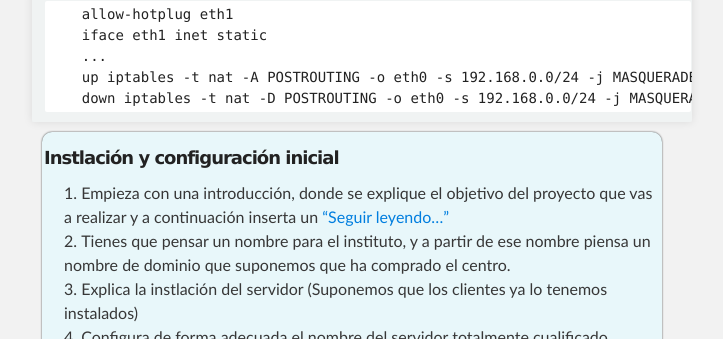
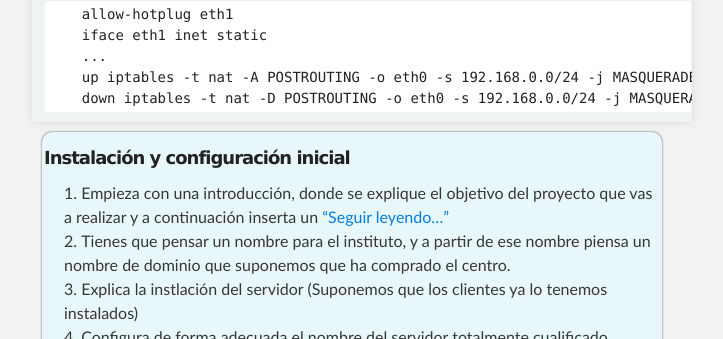
Before and after one commit to josedom24/josedom24.github.io, a Jekyll site: the page built from mod/serviciosgm/proyecto2.md, in a window 1280 px wide and 900 px high, scrolled down 1732 px. Shown: the part 113-452 px from the top of the window, without its empty margins (288-1011 px from the left). Built offline with Jekyll 4.4.1, drawn with Linux system fonts in a browser that asks for light colours.

Commit message:
modificación proyecto

```diff
--- a/mod/serviciosgm/proyecto2.md
+++ b/mod/serviciosgm/proyecto2.md
@@ -61,7 +61,7 @@ Para que nuestros clientes tengan acceso a internet, debemos configurar el fiche
         down iptables -t nat -D POSTROUTING -o eth0 -s 192.168.0.0/24 -j MASQUERADE
 
 <div class='ejercicios' markdown='1'>
-##### **Instlación y configuración inicial**
+##### **Instalación y configuración inicial**
 1. Empieza con una introducción, donde se explique el objetivo del proyecto que vas a realizar y a continuación inserta un ["Seguir leyendo..."](http://lgredsocial.wordpress.com/2012/02/14/como-poner-seguir-leyendo/)
 2. Tienes que pensar un nombre para el instituto, y a partir de ese nombre piensa un nombre de dominio que suponemos que ha comprado el centro.
 3. Explica la instlación del servidor (Suponemos que los clientes ya lo tenemos instalados)
```
